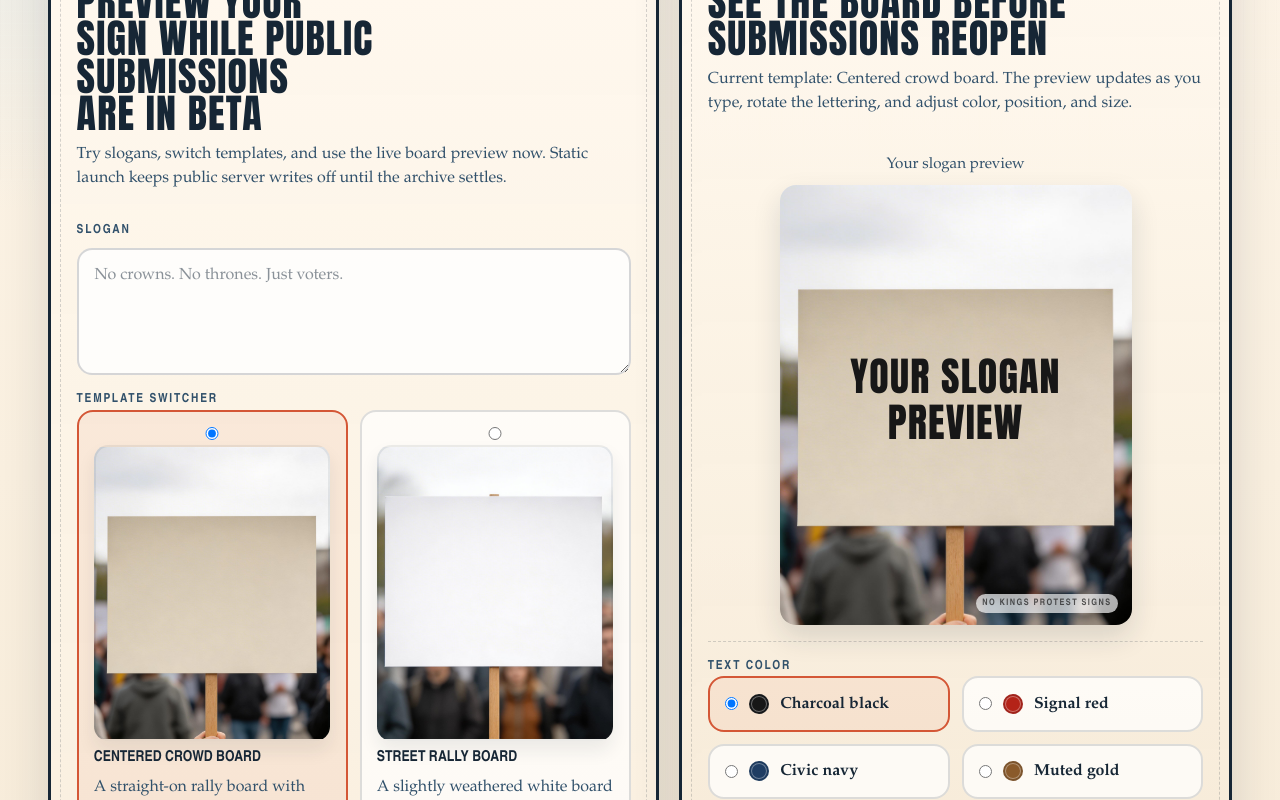
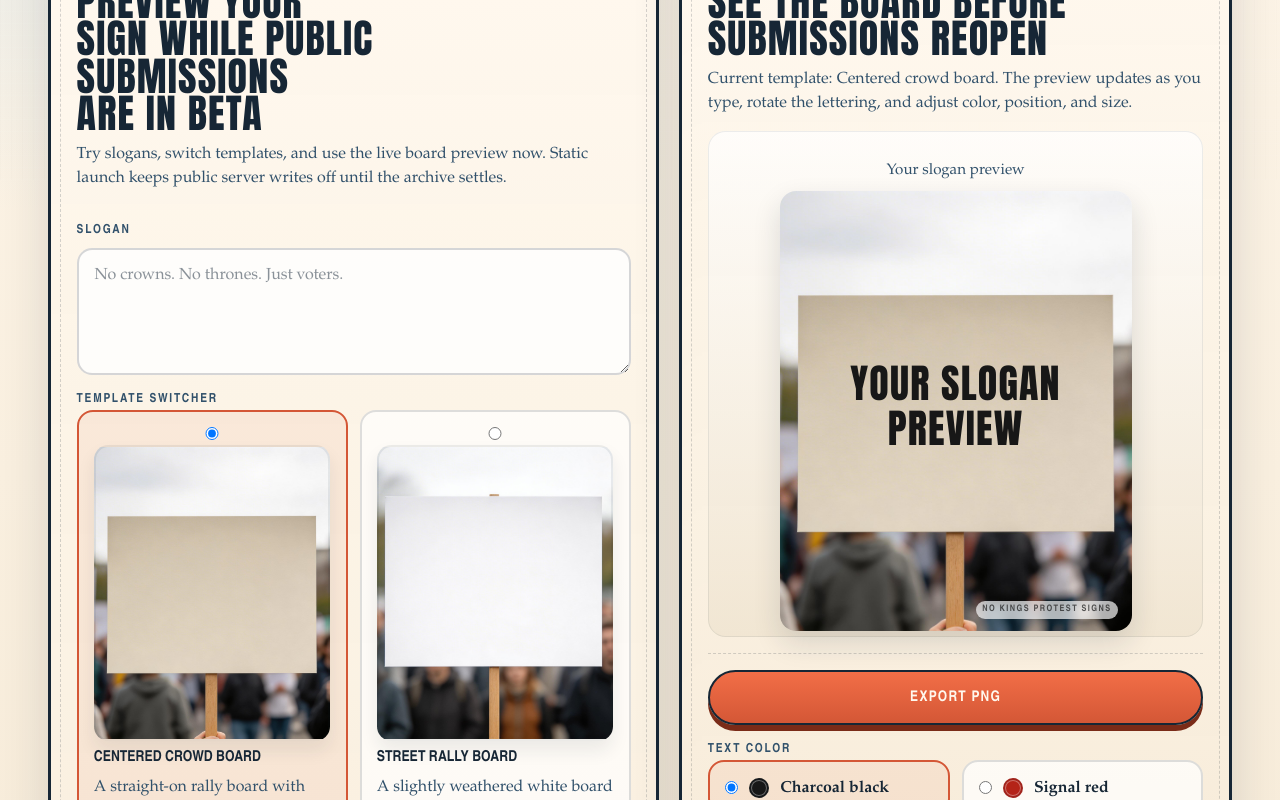
Before and after one commit to daanaagua/best-no-kings-protest-signs, a Next.js app: page /submit in a window 1280 px wide. Shown: the part 620-1420 px from the top of the page. Built offline with nearby package versions, Linux system fonts and the light colour scheme.

Commit message:
feat: add submit png export

```diff
--- a/app/globals.css
+++ b/app/globals.css
@@ -1202,6 +1202,18 @@ a {
   border-top: 1px dashed rgba(22, 38, 53, 0.18);
 }
 
+.submit-preview-export {
+  padding: 0.4rem;
+  border-radius: 1.1rem;
+  background: linear-gradient(180deg, rgba(255, 255, 255, 0.74), rgba(238, 226, 205, 0.7));
+  box-shadow: inset 0 0 0 1px rgba(22, 38, 53, 0.08);
+}
+
+.submit-export-button {
+  width: 100%;
+  justify-content: center;
+}
+
 .sign-preview {
   display: flex;
   justify-content: center;
--- a/package.json
+++ b/package.json
@@ -17,6 +17,7 @@
   },
   "dependencies": {
     "@opennextjs/cloudflare": "^1.18.0",
+    "html-to-image": "^1.11.13",
     "next": "16.2.1",
     "react": "19.2.4",
     "react-dom": "19.2.4"
--- a/src/components/submit/submit-form.tsx
+++ b/src/components/submit/submit-form.tsx
@@ -1,6 +1,6 @@
 'use client'
 
-import { useMemo, useState } from 'react'
+import { useMemo, useRef, useState } from 'react'
 
 import {
   SIGN_TEMPLATE_IDS,
@@ -11,6 +11,7 @@ import {
 } from '@/src/lib/signs/templates'
 import { SignPreview } from '@/src/components/submit/sign-preview'
 import { PUBLIC_SUBMISSION_BETA_MESSAGE } from '@/src/lib/launch-mode'
+import { buildExportFileName, exportPreviewAsPng } from '@/src/lib/signs/export-preview'
 
 type SubmissionFormState = {
   slogan: string
@@ -32,6 +33,8 @@ const INITIAL_FORM_STATE: SubmissionFormState = {
 
 export function SubmitForm() {
   const [formState, setFormState] = useState<SubmissionFormState>(INITIAL_FORM_STATE)
+  const [isExporting, setIsExporting] = useState(false)
+  const previewExportRef = useRef<HTMLDivElement | null>(null)
   const selectedTemplate = useMemo(
     () => getSignTemplateDefinition(formState.selectedTemplate),
     [formState.selectedTemplate],
@@ -46,6 +49,19 @@ export function SubmitForm() {
       ...currentState,
       [key]: value,
     }))
+  }
+
+  async function handleExport() {
+    if (!previewExportRef.current || isExporting) {
+      return
+    }
+
+    try {
+      setIsExporting(true)
+      await exportPreviewAsPng(previewExportRef.current, buildExportFileName(formState.slogan))
+    } finally {
+      setIsExporting(false)
+    }
   }
 
   return (
@@ -121,6 +137,7 @@ export function SubmitForm() {
           </p>
         </div>
 
+        <div className="submit-preview-export" ref={previewExportRef}>
           <SignPreview
             slogan={formState.slogan}
             template={formState.selectedTemplate}
@@ -129,8 +146,13 @@ export function SubmitForm() {
             textScale={formState.textScale}
             textColor={selectedTextColor.value}
           />
+        </div>
 
         <div className="submit-preview-controls">
+          <button className="site-cta submit-export-button" onClick={handleExport} type="button">
+            {isExporting ? 'Exporting PNG...' : 'Export PNG'}
+          </button>
+
           <fieldset className="submit-fieldset">
             <legend className="submit-field__label">Text color</legend>
             <div className="color-switcher" role="list">
--- /dev/null
+++ b/src/lib/signs/export-preview.ts
@@ -0,0 +1,27 @@
+import { toPng } from 'html-to-image'
+
+function triggerDownload(dataUrl: string, fileName: string) {
+  const link = document.createElement('a')
+  link.download = fileName
+  link.href = dataUrl
+  link.click()
+}
+
+export function buildExportFileName(slogan: string) {
+  const slug = slogan
+    .toLowerCase()
+    .replace(/[^a-z0-9]+/g, '-')
+    .replace(/^-+|-+$/g, '')
+
+  return `${slug || 'no-kings-sign'}.png`
+}
+
+export async function exportPreviewAsPng(element: HTMLElement, fileName: string) {
+  const dataUrl = await toPng(element, {
+    cacheBust: true,
+    pixelRatio: 2,
+    backgroundColor: '#f5ede1',
+  })
+
+  triggerDownload(dataUrl, fileName)
+}
```
Also changed, not shown: 2 other files (tests, documents, lock files or other folders). Lines whose indentation alone changed are shown as unchanged.
